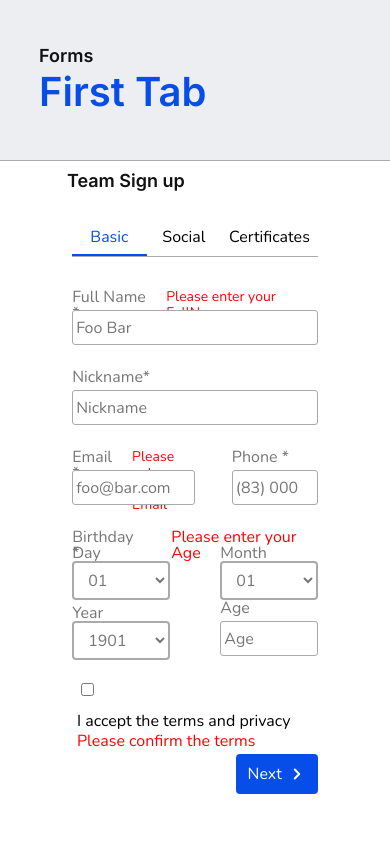
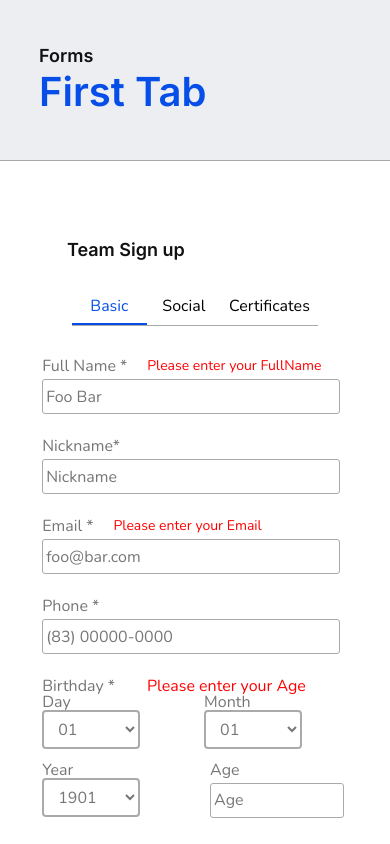
Before and after one commit to Ovictorhugol/FormChallenge, a React (Vite) app: page /basic in a window 390 px wide. Shown: the top 844 px of the page. Built offline with nearby package versions, Linux system fonts and the light colour scheme.

Commit message:
Style: adding grid and adjusting normal and responsive container styles

```diff
--- a/src/App.styled.js
+++ b/src/App.styled.js
@@ -4,11 +4,11 @@ export const Container = styled.div`
   display: flex;
   background: white;
   border-radius: ${toRem(20)};
-  width: 34rem;
-  height: 110vh;
-  margin-top: 2vh;
+  width: ${toRem(617)};
+  margin: auto;
+  max-height: ${toRem(763)};
+  margin-top: ${toRem(69)};
   flex-direction: column;
-  margin: auto;
   padding: auto;
 
   @media (max-width: 768px) {
--- a/src/components/Containers/Basic/Basic.styled.js
+++ b/src/components/Containers/Basic/Basic.styled.js
@@ -2,55 +2,94 @@ import styled from "styled-components";
 import { toRem } from "../../../utils/convertToRem";
 
 export const ContainerBasic = styled.div`
-  width: 30rem;
-  display: flex;
-  flex-wrap: wrap;
+  margin-right: ${toRem(55)};
+  margin-left: ${toRem(47)};
+  display: grid;
+  grid-template-columns: 68.6% 31.4%;
+  grid-template-rows: auto auto auto auto auto auto;
 
   justify-content: space-between;
   @media (max-width: 768px) {
-    width: 90%;
+    grid-template-columns: 50% 50%;
+    grid-template-rows: auto auto auto auto auto auto auto auto;
   }
 `;
 
 export const ContainerInputLarger = styled.div`
-  width: 30rem;
+  grid-column: 1 / 3;
 `;
 
 export const ContainerInputLargerEmail = styled.div`
-  width: 30rem;
+  grid-column: 1 / 2;
+  grid-row: 3 /4;
+  margin-right: 1.5rem;
   @media (max-width: 768px) {
-    width: 50%;
+    grid-column: 1 / 3;
+    margin-right: 0;
   }
 `;
+
 export const ContainerInputLargerPhone = styled.div`
-  width: 30rem;
+  grid-column: 2 / 3;
+  grid-row: 3 / 4;
   @media (max-width: 768px) {
-    width: 35%;
+    grid-column: 1 / 3;
+    grid-row: 4 / 5;
   }
 `;
+
 export const ContainerBirthdayLabel = styled.div`
-  display: flex;
-  flex-direction: column;
+  grid-column: 1 / 3;
+  grid-row: 4 / 5;
   width: 100%;
+  @media (max-width: 768px) {
+    grid-row: 5 / 6;
+  }
 `;
+
 export const ContainerBirthday = styled.div`
-  display: flex;
-  width: 100%;
-  justify-content: space-between;
-  align-items: center;
-  flex-wrap: wrap;
+  grid-column: 1 / 3;
+  grid-row: 4 / 5;
+  display: grid;
+  grid-template-columns: 21% 21% 21% auto;
+  gap: 1.375rem;
+  @media (max-width: 768px) {
+    grid-column: 1 / 3;
+    grid-row: 4 / 6;
+    display: grid;
+    grid-template-columns: 47% 47%;
+    grid-template-rows: 50% 50%;
+    grid-gap: 0 1.375rem;
+
+  }
 `;
 
 export const ContainerBirthdayInput = styled.div`
-  width: 5rem;
-  height: 4rem;
+  grid-column: 4/ 5;
+  margin-left: 0.375rem;
+
   @media (max-width: 768px) {
-    width: 25vw;
+    grid-column: 2 / 3;
   }
 `;
-export const ContainerCheckbox = styled.div``;
+
+export const ContainerCheckbox = styled.div`
+  grid-column: 1 / 3;
+  grid-row: 5 / 6;
+  margin-bottom: 2.688rem;
+  @media (max-width: 768px) {
+    grid-row: 6/ 7;
+  }
+`;
+
 export const ContainerButton = styled.div`
+  grid-column: 2 / 3;
+  grid-row: 6 / 7;
   display: flex;
   width: 100%;
   justify-content: flex-end;
+  margin-bottom: 2.25rem;
+  @media (max-width: 768px) {
+    grid-row: 7/ 8;
+  }
 `;
```
Also changed, not shown: src/components/Containers/Basic/Basic.jsx (+3 -4 lines).
